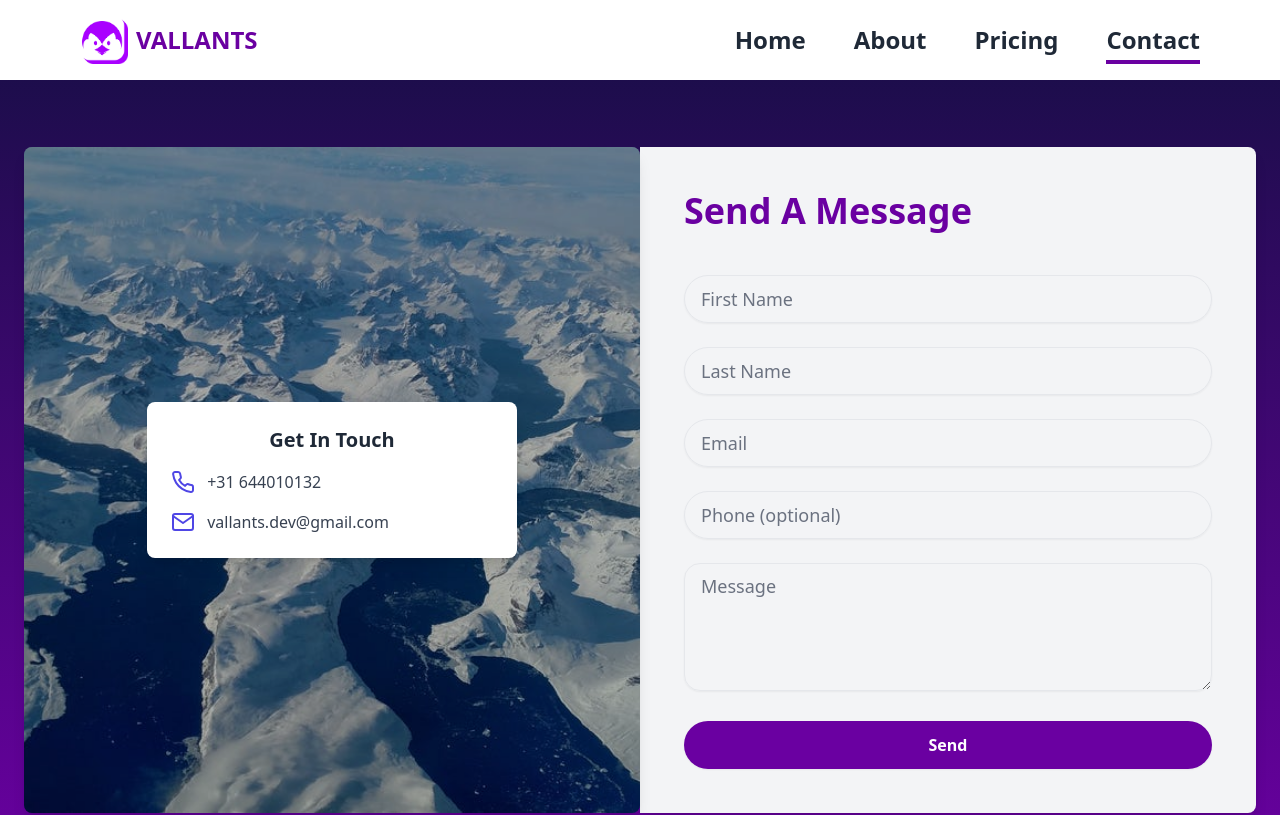
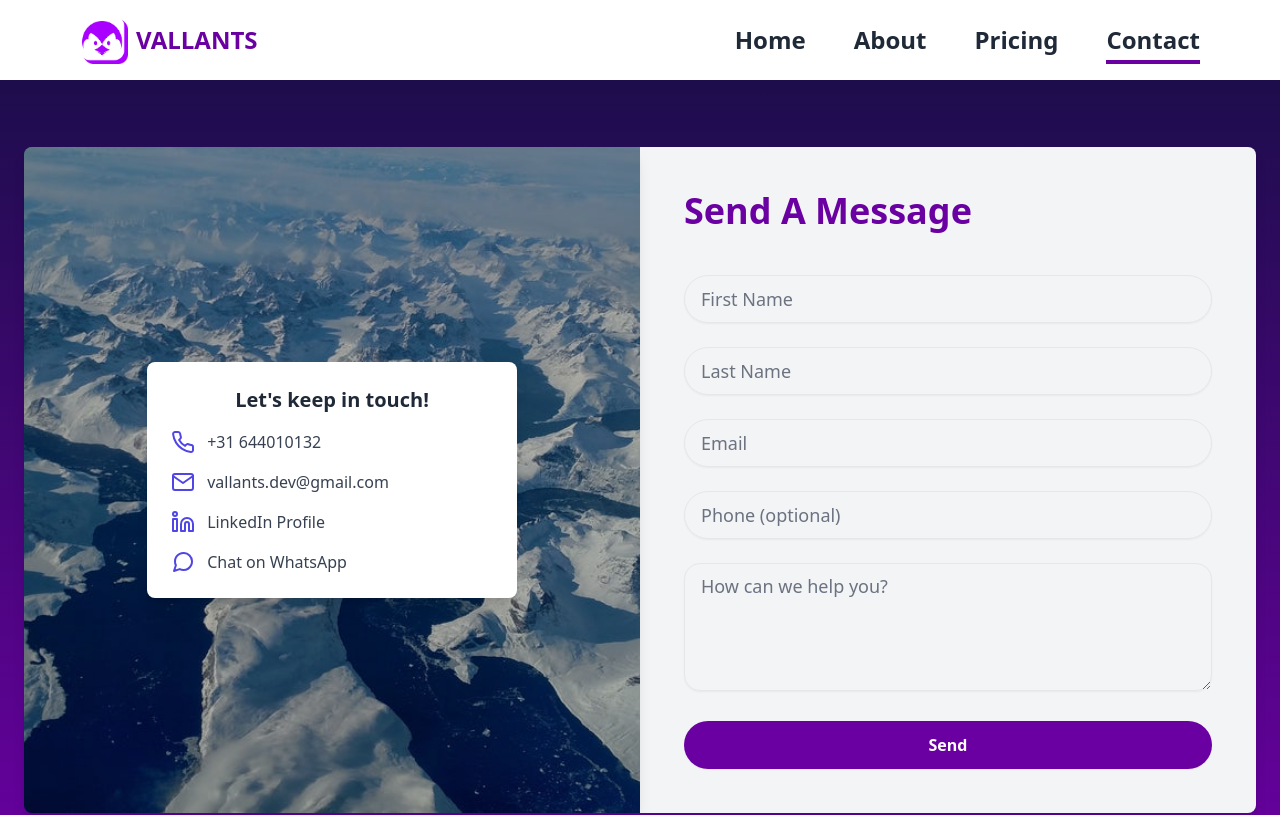
Before and after one commit to Aspheles/vallants, a React (Vite) app: page /contact in a window 1280 px wide. Shown: the top 815 px of the page. Built offline with nearby package versions, Linux system fonts and the light colour scheme.

Commit message:
updated contact lets stay in touch

```diff
--- a/src/pages/contact.tsx
+++ b/src/pages/contact.tsx
@@ -1,6 +1,6 @@
 import React, { useState } from "react";
 import emailjs from "@emailjs/browser";
-import { FiPhone, FiMail } from "react-icons/fi";
+import { FiPhone, FiMail, FiLinkedin, FiMessageCircle } from "react-icons/fi";
 
 interface FormData {
   firstName: string;
@@ -63,9 +63,7 @@ const Contact: React.FC = () => {
     <div className="min-h-screen bg-gradient-to-b from-[#1D0D4C] to-[#6A00A1] flex items-center justify-center py-8">
       <div className="w-[1600px] px-4 sm:px-6">
         <div className="grid lg:grid-cols-2 ">
-          {/* Left Section */}
-          <div className="relative rounded-lg overflow-hidden shadow-lg">
-            {/* Background Image */}
+          <div className="relative rounded-l-lg overflow-hidden shadow-lg">
             <img
               src="/contact.jpg"
               alt="Contact"
@@ -76,9 +74,10 @@ const Contact: React.FC = () => {
             <div className="absolute inset-0 bg-black bg-opacity-30 flex justify-center items-center">
               <div className="bg-white p-6 rounded-lg shadow-lg w-[90%] md:w-[60%] text-center">
                 <h3 className="text-xl font-bold text-gray-800 mb-4">
-                  Get In Touch
+                  Let's keep in touch!
                 </h3>
-                <div className="flex flex-col gap-4">
+                <div className="flex flex-row">
+                  <div className="flex flex-col gap-4 justify-center">
                     {/* Phone */}
                     <div className="flex items-center gap-3 text-gray-700">
                       <FiPhone className="w-6 h-6 text-indigo-600" />
@@ -94,11 +93,43 @@ const Contact: React.FC = () => {
                       <FiMail className="w-6 h-6 text-indigo-600" />
                       <div>
                         <p className="text-md text-gray-700">
-                        <a href="mailto: vallants.dev@gmail.com">
-                          {" "}
+                          <a href="mailto:vallants.dev@gmail.com">
                             vallants.dev@gmail.com
                           </a>
                         </p>
+                      </div>
+                    </div>
+
+                    {/* LinkedIn */}
+                    <div className="flex items-center gap-3 text-gray-700">
+                      <FiLinkedin className="w-6 h-6 text-indigo-600" />
+                      <div>
+                        <p className="text-md text-gray-700">
+                          <a
+                            href="https://www.linkedin.com/in/yavuz-dereli/"
+                            target="_blank"
+                            rel="noopener noreferrer"
+                          >
+                            LinkedIn Profile
+                          </a>
+                        </p>
+                      </div>
+                    </div>
+
+                    {/* WhatsApp */}
+                    <div className="flex items-center gap-3 text-gray-700">
+                      <FiMessageCircle className="w-6 h-6 text-indigo-600" />
+                      <div>
+                        <p className="text-md text-gray-700">
+                          <a
+                            href="https://wa.me/31644010132"
+                            target="_blank"
+                            rel="noopener noreferrer"
+                          >
+                            Chat on WhatsApp
+                          </a>
+                        </p>
+                      </div>
                     </div>
                   </div>
                 </div>
@@ -151,7 +182,7 @@ const Contact: React.FC = () => {
                 name="message"
                 value={formData.message}
                 onChange={handleInputChange}
-                placeholder="Message"
+                placeholder="How can we help you?"
                 className="w-full h-32 text-gray-600 placeholder-gray-500 bg-transparent text-lg shadow-sm font-normal leading-7 rounded-2xl border border-gray-200 focus:outline-none pl-4 pt-2"
                 required
               />
```
Lines whose indentation alone changed are shown as unchanged.
